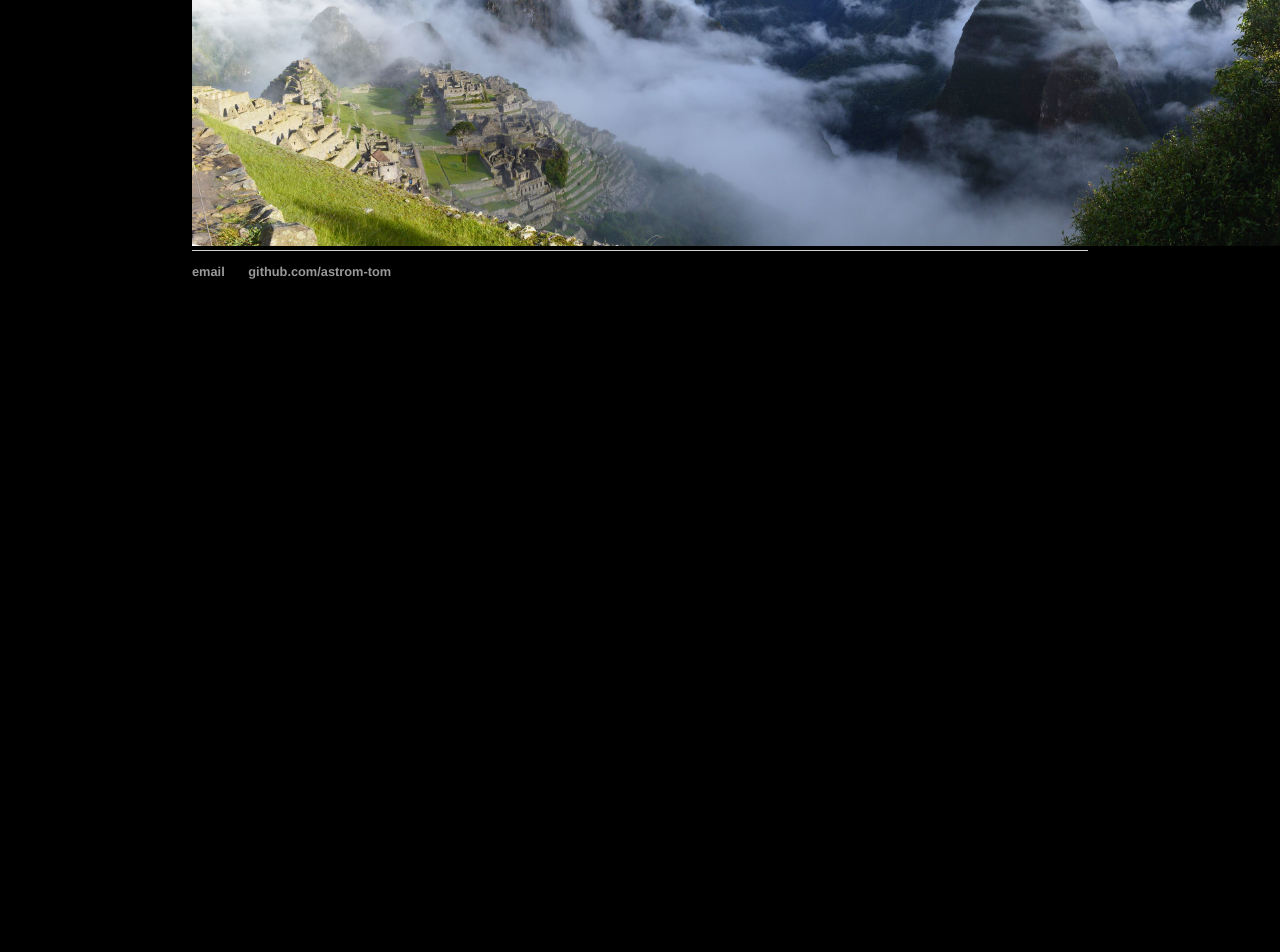
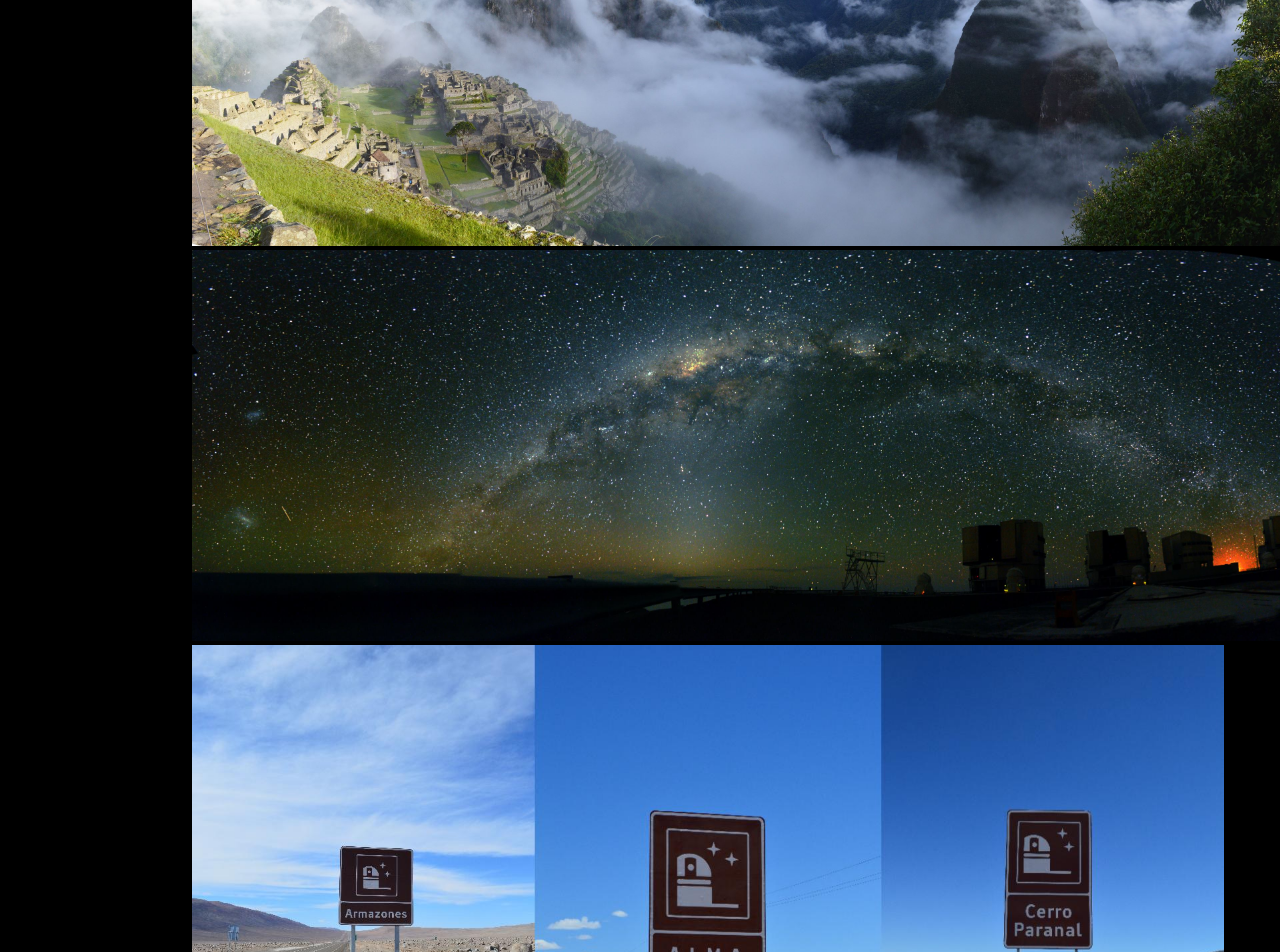
Before and after one commit to astrom-tom/astrom-tom.github.io, a Jekyll site: the page built from Gallery/index.html, in a window 1280 px wide. Shown: the part 496-1448 px from the top of the page. Built offline with Jekyll 4.4.1, drawn with Linux system fonts in a browser that asks for light colours; before the commit the page ends 900 px from its top, so only the background shows below that.

Commit message:
Update index.html

```diff
--- a/Gallery/index.html
+++ b/Gallery/index.html
@@ -8,6 +8,15 @@ title: Romain Thomas, Fellow Astronomer
   <img src="../img/panorama.jpg" class="inline"/ style="width:1328px;height:176px;">
 	<br>
   <img src="../img/machu.jpg" class="inline"/ style="width:1262px;height:369px;">
+	<br>
+  <img src="../img/MW.jpg" class="inline"/ style="width:1189px;height:391px;">
+	<br>
+  <img src="../img/pnael_obs.jpg" class="inline"/ style="width:1032px;height:512px;">
+  	<br>
+  <img src="../img/jell.jpg" class="inline"/ style="width:520px;height:520px;">
+  <img src="../img/sm2.png" class="inline"/ style="width:545px;height:423px;">
+
+
 	</center>
 
 </div><!-- /.blurb -->
```
